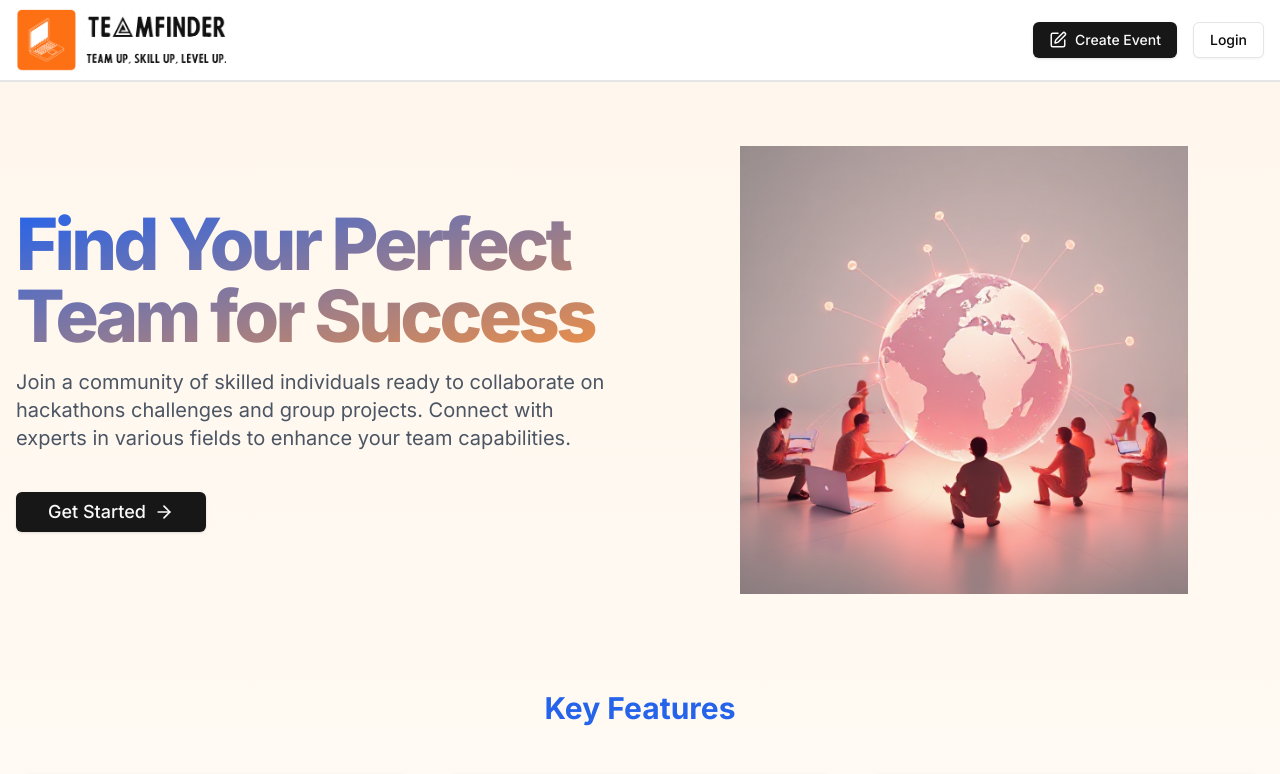
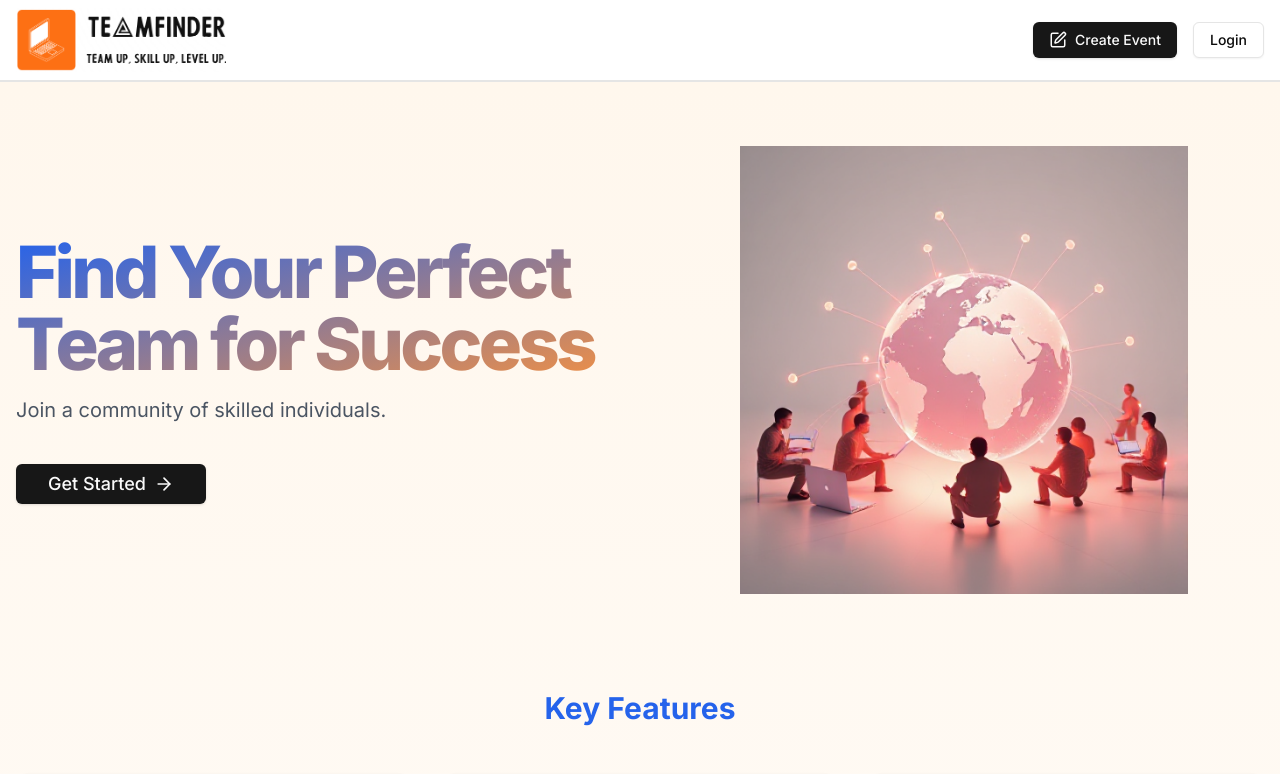
Before and after one commit to MansiP10/TeamFinder, a Next.js app: page / in a window 1280 px wide. Shown: the top 774 px of the page. Built offline with nearby package versions, Linux system fonts and the light colour scheme; no server answers.

Commit message:
fixed quests issue3

```diff
--- a/app/page.jsx
+++ b/app/page.jsx
@@ -49,9 +49,7 @@ const Home = () => {
           <h1 className="text-7xl font-extrabold gradient-title pb-6">
             Find Your Perfect Team <span className="text-orange">for Success</span>
           </h1>
-          <p className="text-xl text-gray-600 mb-10">
-          Join a community of skilled individuals ready to collaborate on hackathons challenges and group projects. Connect with experts in various fields to enhance your team capabilities.
-        </p>
+          <p className="text-xl text-gray-600 mb-10">Join a community of skilled individuals.</p>
           <Link href={"/dashboard"}>
             <Button size="lg" className="text-lg">
               Get Started <ArrowRight className="ml-2 h-5 w-5" />
```
